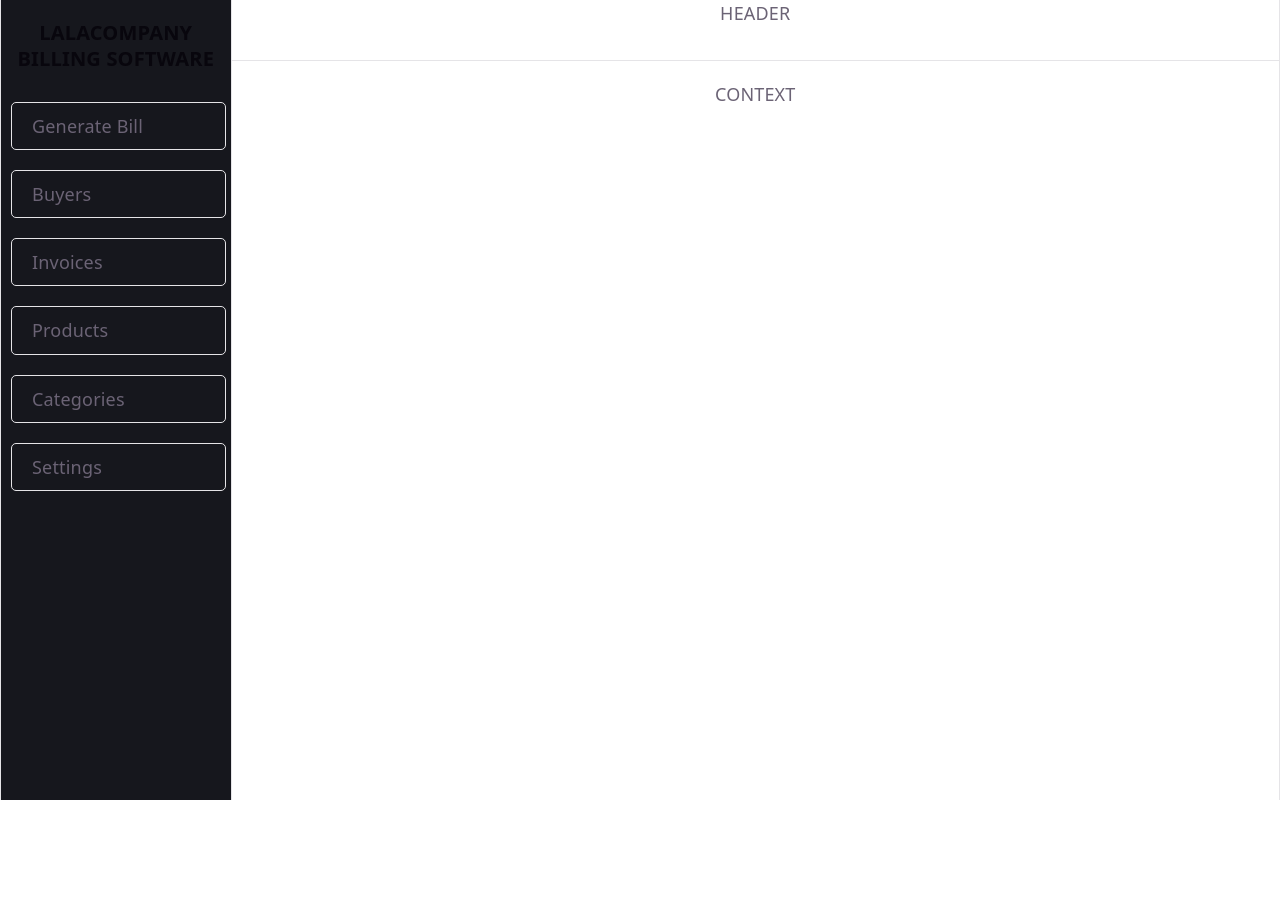
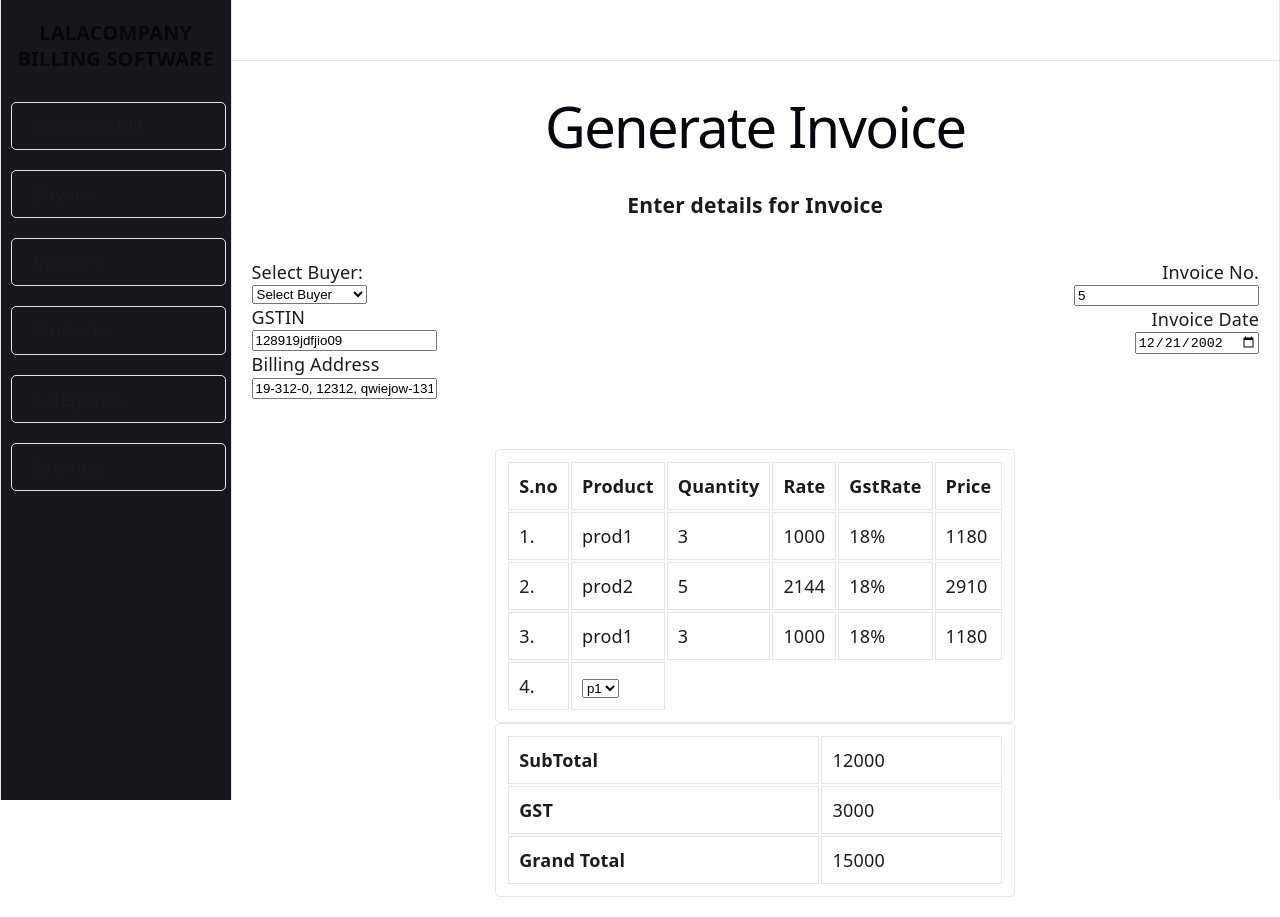
Before and after one commit to shaurya-cgi/LalaCompanyFrontend, a React (Vite) app: page / in a window 1280 px wide. Before the commit the page ends 800 px from the top, so only its background shows below. Built offline with nearby package versions, Linux system fonts and the light colour scheme.

Commit message:
Basic billing page

```diff
--- a/src/App.jsx
+++ b/src/App.jsx
@@ -4,13 +4,15 @@ import viteLogo from './assets/vite.svg'
 import heroImg from './assets/hero.png'
 import MainLayout from './layouts/MainLayout'
 import './App.css'
+import Home from './components/Home'
 
 function App() {
   const [count, setCount] = useState(0)
 
   return (
     <>
-      <MainLayout></MainLayout>
+      <MainLayout>
+      </MainLayout>
     </>
   )
 }
--- /dev/null
+++ b/src/components/Home.css
@@ -0,0 +1,46 @@
+.billingarea{
+    display:flex;
+    flex-direction: column;
+    align-items: center;
+    justify-content: center;
+    width: 100%;
+}
+
+.buyerinvoicedetails{
+    display:flex;
+    flex-direction: row;
+    align-items: flex-start;
+    justify-content: space-between;
+    overflow: auto;
+    left: 0;
+    margin: 20px 100px 50px 100px;
+    width: 100%;
+}
+
+.buyerdetails{
+    display:flex;
+    flex-direction: column;
+    align-items: flex-start;
+    justify-content: flex-start;
+}
+
+table{
+    width: 100%;
+    border: 1px solid var(--border);
+    border-radius: 5px;
+    padding: 10px;
+
+}
+table td, table th{
+    border: 1px solid var(--border);
+    padding: 10px;
+    text-align: left;
+}
+
+.invoicedetails{
+    display:flex;
+    flex-direction: column;
+    align-items: flex-end;
+    justify-content: flex-end;
+    margin-left: 20px;
+}
--- /dev/null
+++ b/src/components/Home.jsx
@@ -0,0 +1,103 @@
+import React from 'react'
+import './Home.css'
+
+function Home() {
+  return (
+    <>
+    <div className='billingarea'>
+        <h1>Generate Invoice</h1>
+        <h3>Enter details for Invoice</h3>
+        <div className='buyerinvoicedetails'>
+            <div className='buyerdetails'>
+                <label htmlFor="buyers" className='buyerselect'>Select Buyer:</label>
+                <select name="buyers" id="buyers"  placeholder="Select Buyer">
+                <option value="" disabled selected hidden>Select Buyer</option>
+                <option value="">Volvo</option>
+                <option value="buyer1">Buyer1</option>
+                <option value="buyer1">Buyer1</option>
+                <option value="buyer1">Buyer1</option>
+                <option value="newbuyer">Add New Buyer</option>
+                </select>
+
+                <label htmlFor="gstin">GSTIN</label>
+                <input type="text" className="gstin" placeholder="Enter GSTIN" value="128919jdfjio09"></input>
+
+                <label htmlFor="billingaddress">Billing Address</label>
+                <input type="text" className="billingaddress" placeholder="Enter billing address" value="19-312-0, 12312, qwiejow-13124"></input>
+            </div>
+            <div className='invoicedetails'>
+
+                <label htmlFor="invoiceno">Invoice No.</label>
+                <input type="text" className="invoiceno" placeholder="Enter Invoice No." value="5"></input>
+
+                <label htmlFor="invoicedate">Invoice Date</label>
+                <input type="date" className='invoicedate' value="2002-12-21"></input>
+            </div>
+        </div>
+        <div className='items'>
+            <table>
+                <th>S.no</th>
+                <th>Product</th>
+                <th>Quantity</th>
+                <th>Rate</th>
+                <th>GstRate</th>
+                <th>Price</th>
+                <tr>
+                    <td>1.</td>
+                    <td>prod1</td>
+                    <td>3</td>
+                    <td>1000</td>
+                    <td>18%</td>
+                    <td>1180</td>
+                </tr>
+                <tr>
+                    <td>2.</td>
+                    <td>prod2</td>
+                    <td>5</td>
+                    <td>2144</td>
+                    <td>18%</td>
+                    <td>2910</td>
+                </tr>
+                <tr>
+                    <td>3.</td>
+                    <td>prod1</td>
+                    <td>3</td>
+                    <td>1000</td>
+                    <td>18%</td>
+                    <td>1180</td>
+                </tr>
+                <tr>
+                    <td>4.</td>
+                    <td><select name="product" id="productselector">
+                        <option value="p1">p1</option>
+                        <option value="p2">p2</option>
+                        </select>
+                    </td>
+
+                </tr>
+            </table>
+            <div className='totaltable'>
+                <table>
+                    <tr>
+                    <th>SubTotal</th>
+                    <td>12000</td>
+                    </tr>
+                    <tr>
+
+                    <th>GST</th>
+                    <td>3000</td>
+                    </tr>
+                    <tr>
+
+                    <th>Grand Total</th>
+                    <td>15000</td>
+                    </tr>
+                </table>
+            </div>
+        </div>
+    </div>
+    </>
+  )
+}
+
+export default Home
--- a/src/index.css
+++ b/src/index.css
@@ -1,5 +1,5 @@
 :root {
-  --text: #6b6375;
+  --text: #1b1a1d;
   --text-h: #08060d;
   --bg: #fff;
   --border: #e5e4e7;
--- a/src/layouts/MainLayout.jsx
+++ b/src/layouts/MainLayout.jsx
@@ -1,14 +1,16 @@
 import React from 'react'
 import './MainLayout.css'
 import Sidebar from '../components/Sidebar'
+import Home from '../components/Home'
+
 
 function MainLayout() {
   return (
     <div className='mainlayout'>
         <Sidebar></Sidebar>
         <div className='mainarea'>
-            <div className='header'>HEADER</div>
-            <div className='content'>CONTEXT</div>
+            <div className='header'></div>
+            <div className='content'><Home/></div>
         </div>
     </div>
   )
```
